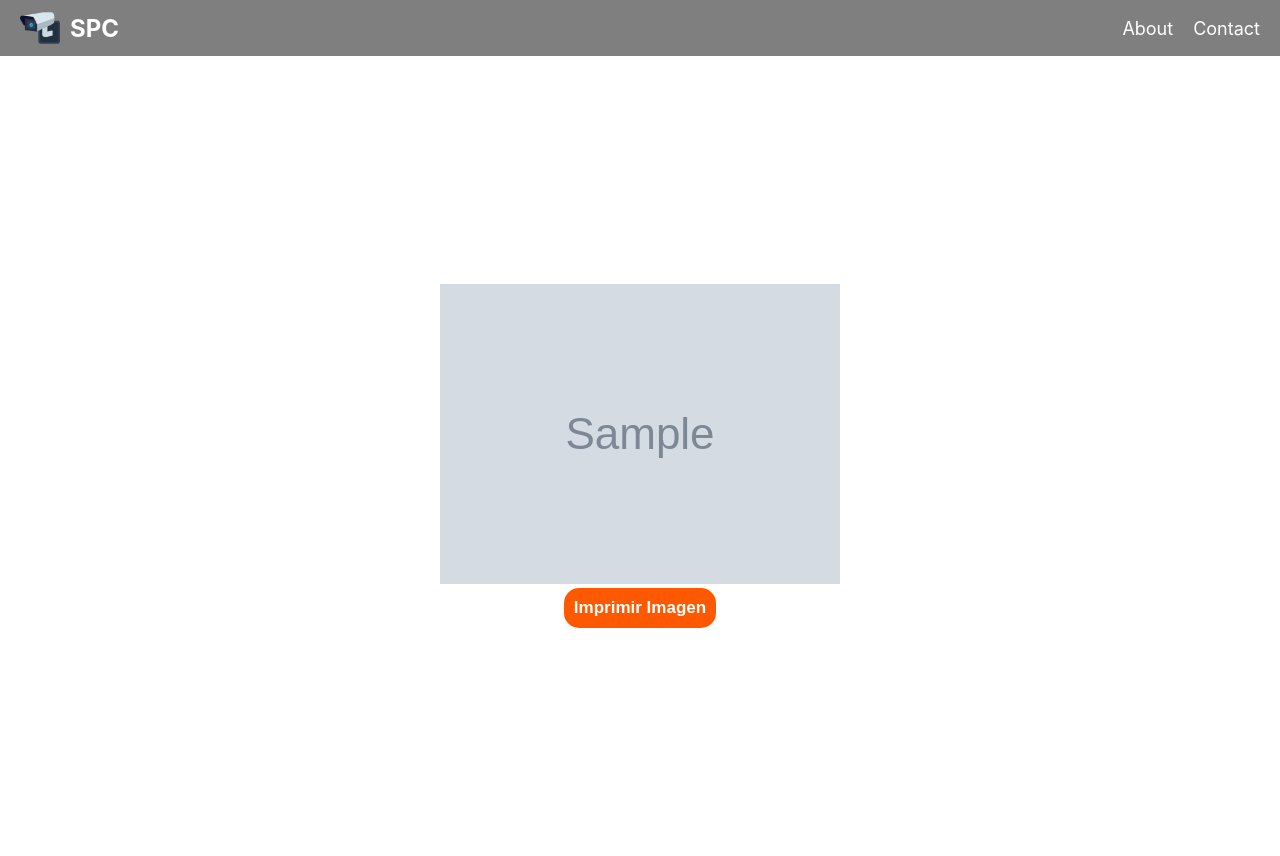
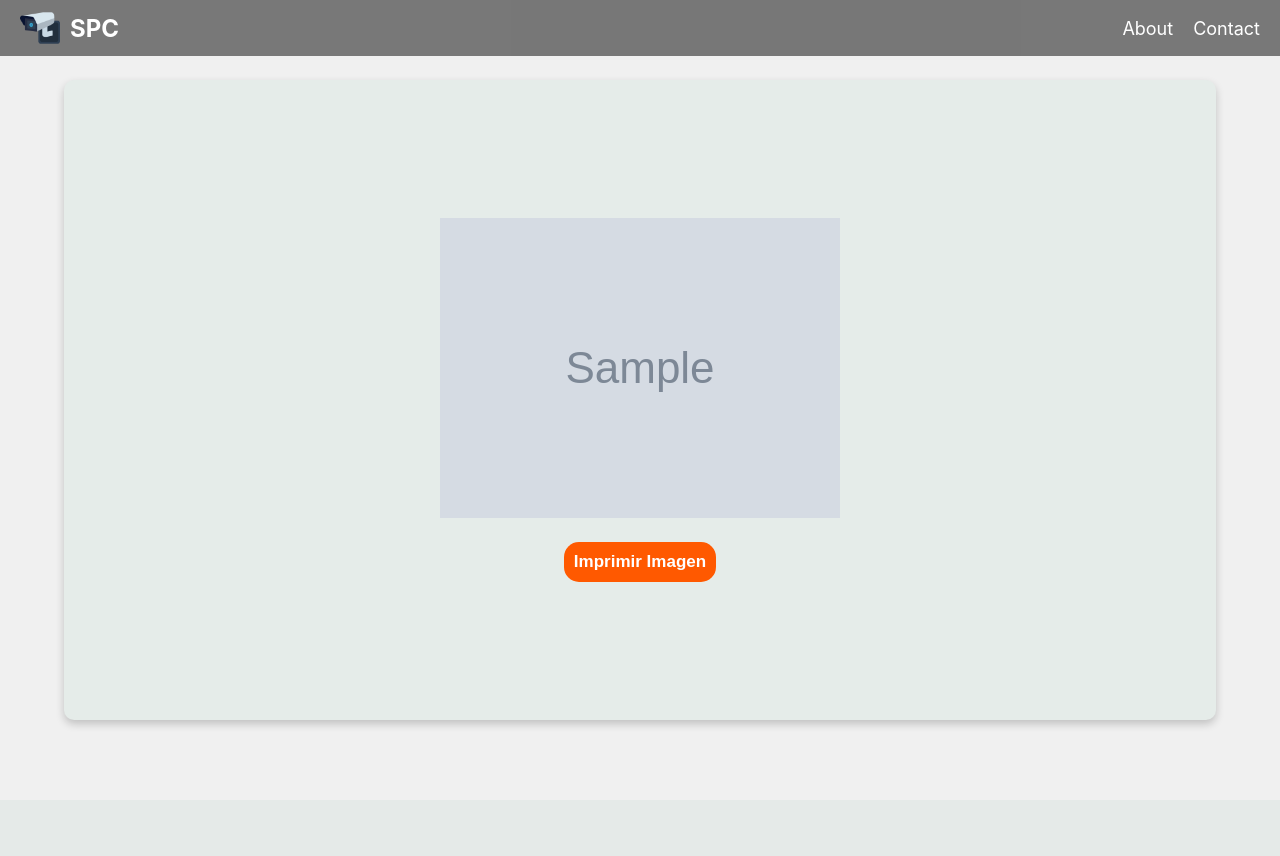
Before and after one commit to FernandoReyesV2/SPCv2, a Django app: template Posicionamiento/templates/posicionCamaras.html in a window 1280 px wide. After the commit the page ends 725 px from the top, so only its background shows below. Run offline with Django 5.2, Linux system fonts and the light colour scheme; the template is opened without the code that fills it: most values are stand-ins (such as "Sample title", 1, 10 or a date in 2020); grey boxes marked "Sample" are stand-in pictures.

Commit message:
Se corrigio el css para el resultado y se cambio el comportamiento del boton imprimir en la vista posicionamiento

```diff
--- a/Posicionamiento/static/posicionCamaras.css
+++ b/Posicionamiento/static/posicionCamaras.css
@@ -28,18 +28,26 @@
     height: auto; /* Mantiene la altura de la imagen según su proporción */
     transform: translateX(-50%); /* Centra la imagen en el contenedor */
 }
-.fondo {
+body {
+    margin: 0;
+    display: flex;              /* Habilita el uso de flexbox */
+    justify-content: center;    /* Centra horizontalmente */
+    align-items: center;        /* Centra verticalmente */
+    height: 100vh;             /* Ajusta la altura del contenedor principal */
+    background-color: #f0f0f0; /* Color de fondo opcional */
+}
+
+.contenedor_resultado {
+    margin: 0;
     display: flex; /* Utiliza flexbox para facilitar la alineación */
     flex-direction: column; /* Alinea los elementos en una columna */
     justify-content: center; /* Centra verticalmente */
     align-items: center; /* Centra horizontalmente */
-    height: 100vh; /* Establece la altura del contenedor en el 100% de la ventana */
-}
-
-.contenedor_resultado {
-    /* Opcional: Establece un ancho y alto para el contenedor de imagen */
-    max-width: 80%; /* Ancho máximo del contenedor */
-    margin: 0 auto; /* Centra horizontalmente si el ancho es menor que el contenedor padre */
+    height: 80%; /* Establece la altura del contenedor en el 100% de la ventana */
+    width: 90%;
+    background: var(--gris);
+    border-radius: 10px;
+    box-shadow: 0 4px 8px rgba(0, 0, 0, 0.2);
 }
 
 .contenedor_resultado img {
@@ -47,8 +55,8 @@
     height: auto; /* Mantiene la relación de aspecto */
 }
 
-
 .btn-imprimir {
+    margin-top: 1.5rem;
     border-width: 0;
     font-size: 17px;
     padding: 10px; /* Ajusté el padding para mayor altura del botón */
--- a/Posicionamiento/templates/posicionCamaras.html
+++ b/Posicionamiento/templates/posicionCamaras.html
@@ -11,33 +11,49 @@
     <link rel="stylesheet" href="{% static 'posicionCamaras.css' %}">
 
 </head>
-<body>
+<body class="contenedor-principal">
 <!-- Navbar -->
 {% include 'navbar.html' %}
 {#RESTO DEL BODY#}
-<div class="fondo">
 <div class="contenedor_resultado">
     <img src="{{ image_path }}" alt="Posición de Cámaras">
+    <button onclick="imprimirImagen()" class="btn-imprimir">Imprimir Imagen</button>
 </div>
-    <button onclick="imprimirImagen()" class="btn-imprimir">Imprimir Imagen</button>
 
-</div>
 </body>
     <script>
         function imprimirImagen() {
+            // Obtén la URL de la imagen
             var imagenUrl = document.querySelector('.contenedor_resultado img').src;
 
-        // Abre una nueva ventana con la imagen
-        var ventana = window.open('', '_blank');
-        ventana.document.write('<html><head><title>Imprimir Imagen</title></head><body>');
-        ventana.document.write('<img src="' + imagenUrl + '" style="max-width: 100%;">');
-        ventana.document.write('</body></html>');
-        ventana.document.close();
+            // Crea un nuevo elemento <canvas>
+            var canvas = document.createElement('canvas');
+            var context = canvas.getContext('2d');
 
-        // Añade un evento para imprimir automáticamente cuando la ventana se abre
-        ventana.addEventListener('load', function () {
-            ventana.print();
+            // Crea una nueva imagen
+            var img = new Image();
+            img.src = imagenUrl;
+
+            // Cuando la imagen se carga, dibuja en el canvas y llama a imprimir
+            img.onload = function() {
+                // Ajusta el tamaño del canvas al tamaño de la imagen
+                canvas.width = img.width;
+                canvas.height = img.height;
+                context.drawImage(img, 0, 0);
+
+                // Imprime el canvas
+                var dataUrl = canvas.toDataURL();
+                var windowPrint = window.open('', '_blank');
+                windowPrint.document.write('<html><head><title>Imprimir Imagen</title></head><body>');
+                windowPrint.document.write('<img src="' + dataUrl + '" style="max-width: 100%;">');
+                windowPrint.document.write('</body></html>');
+                windowPrint.document.close();
+
+                windowPrint.addEventListener('load', function() {
+                    windowPrint.print();
+                    windowPrint.close(); // Cierra la ventana después de imprimir
                 });
+            };
         }
     </script>
 
--- a/Posicionamiento/views.py
+++ b/Posicionamiento/views.py
@@ -5,9 +5,10 @@
 from django.conf import settings
 from datetime import datetime
 import matplotlib.image as mpimg
+from urllib.parse import unquote
 
 def posicionCamaras(request):
-    habitacion = request.GET.get('habitacion')
+    habitacion = unquote(request.GET.get('habitacion'))
     angulos = request.GET.get('angulos', 'No especificado')
     altura = int(request.GET.get('altura', 0))  # Convertir a entero
     anchura = int(request.GET.get('anchura', 0))  # Convertir a entero
```
Lines whose indentation alone changed are shown as unchanged.
